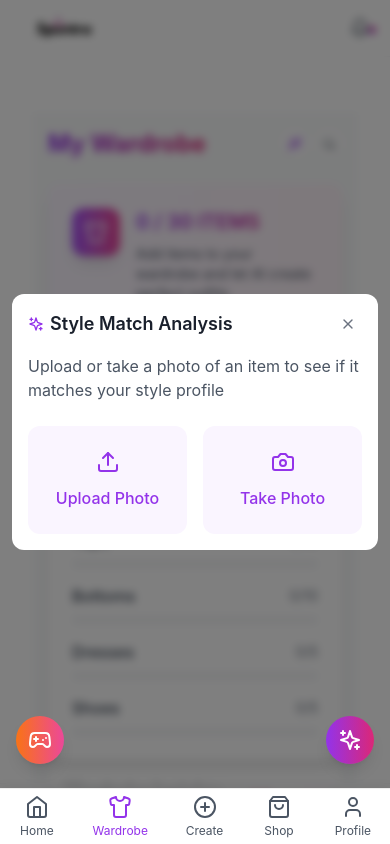
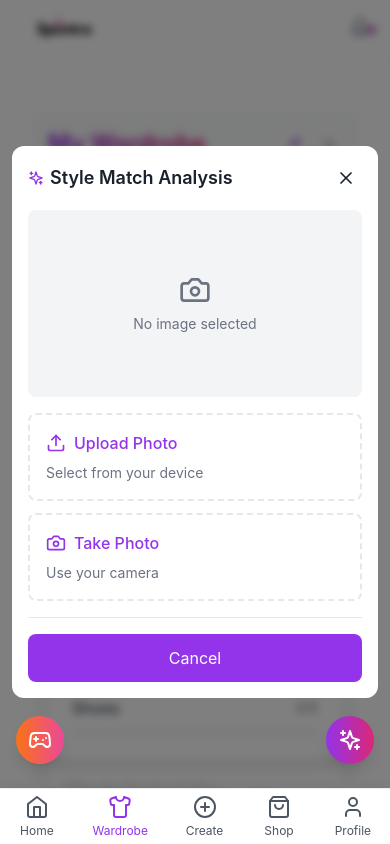
Before and after one commit to dejy100/spuntrademo-v1, a React (Vite) app: page /wardrobe in a window 390 px wide. Both pictures are taken after a click on the button 295 px from the left and 144 px from the top of the page. Built offline with nearby package versions, Linux system fonts and the light colour scheme.

Commit message:
fix(wardrobe): optimize add item button for mobile

```diff
--- a/src/components/wardrobe/CategorySection.tsx
+++ b/src/components/wardrobe/CategorySection.tsx
@@ -48,17 +48,21 @@ export default function CategorySection({ title, categories }: CategorySectionPr
         </div>
       </div>
 
-      <div className="grid grid-cols-2 sm:grid-cols-3 lg:grid-cols-4 xl:grid-cols-5 gap-4 md:gap-6 mt-4 md:mt-6">
+      <div className="grid grid-cols-2 sm:grid-cols-3 lg:grid-cols-4 xl:grid-cols-5 gap-3 md:gap-6 mt-4 md:mt-6">
         <motion.button
           whileHover={{ scale: 1.02 }}
           whileTap={{ scale: 0.98 }}
           onClick={() => navigate('/add-item')}
-          className="aspect-square bg-gradient-to-r from-purple-50 to-pink-50 rounded-lg md:rounded-xl flex flex-col items-center justify-center gap-2 md:gap-3 border-2 border-dashed border-gray-200 hover:border-purple-300 transition-colors group"
+          className="aspect-square bg-gradient-to-br from-purple-50 via-pink-50 to-purple-50 rounded-lg md:rounded-xl p-3 md:p-4 flex flex-col items-center justify-center gap-2 md:gap-3 border-2 border-dashed border-gray-200 hover:border-purple-300 transition-colors group relative overflow-hidden"
         >
-          <div className="w-12 h-12 md:w-14 md:h-14 rounded-full bg-gradient-to-r from-purple-500 to-pink-500 flex items-center justify-center shadow-lg group-hover:shadow-xl transition-shadow">
-            <Plus className="w-6 h-6 md:w-7 md:h-7 text-white" />
+          <div className="absolute inset-0 bg-gradient-to-br from-purple-100 to-pink-100 opacity-0 group-hover:opacity-100 transition-opacity" />
+          <div className="relative">
+            <div className="w-10 h-10 md:w-12 md:h-12 rounded-full bg-gradient-to-r from-purple-500 to-pink-500 flex items-center justify-center shadow-lg group-hover:shadow-xl transition-all group-hover:scale-110 duration-200">
+              <Plus className="w-5 h-5 md:w-6 md:h-6 text-white" />
+            </div>
+            <p className="mt-2 text-xs md:text-sm font-medium text-gray-700 text-center">Add New Item</p>
           </div>
-          <span className="text-xs md:text-sm font-medium text-gray-600">Add New Item</span>
+          <div className="absolute bottom-2 left-2 right-2 h-1 bg-gradient-to-r from-purple-500 to-pink-500 rounded-full transform scale-x-0 group-hover:scale-x-100 transition-transform origin-left" />
         </motion.button>
 
         {[1, 2, 3, 4].map((item) => (
--- a/src/components/wardrobe/analysis/StyleMatchModal.tsx
+++ b/src/components/wardrobe/analysis/StyleMatchModal.tsx
@@ -37,7 +37,7 @@ export default function StyleMatchModal({ onClose }: StyleMatchModalProps) {
         initial={{ scale: 0.9 }}
         animate={{ scale: 1 }}
         exit={{ scale: 0.9 }}
-        className="bg-white rounded-xl md:rounded-2xl p-4 md:p-6 max-w-lg w-full mx-3 md:mx-4"
+        className="bg-white rounded-xl md:rounded-2xl p-4 md:p-6 max-w-lg w-full mx-3 md:mx-4 max-h-[80vh] overflow-y-auto [&::-webkit-scrollbar]:hidden [-ms-overflow-style:none] [scrollbar-width:none] flex flex-col"
         onClick={e => e.stopPropagation()}
       >
         <div className="flex items-center justify-between mb-4 md:mb-6">
@@ -49,63 +49,65 @@ export default function StyleMatchModal({ onClose }: StyleMatchModalProps) {
             onClick={onClose}
             className="p-1.5 md:p-2 hover:bg-gray-100 rounded-full transition-colors"
           >
-            <X className="w-4 h-4 md:w-5 md:h-5 text-gray-500" />
+            <X className="w-5 h-5 md:w-6 md:h-6" />
           </button>
         </div>
 
-        {!selectedImage ? (
-          <div className="space-y-6">
-            <p className="text-gray-600">
-              Upload or take a photo of an item to see if it matches your style profile
-            </p>
+        {showAnalysis ? (
+          <MatchAnalysis image={selectedImage!} />
+        ) : (
+          <div className="space-y-4 md:space-y-6 flex-1 overflow-y-auto [&::-webkit-scrollbar]:hidden [-ms-overflow-style:none] [scrollbar-width:none]">
+            <div className="aspect-video bg-gray-100 rounded-lg md:rounded-xl overflow-hidden">
+              {selectedImage ? (
+                <img
+                  src={selectedImage}
+                  alt="Selected outfit"
+                  className="w-full h-full object-cover"
+                />
+              ) : (
+                <div className="w-full h-full flex flex-col items-center justify-center text-gray-500">
+                  <Camera className="w-8 h-8 md:w-10 md:h-10 mb-2" />
+                  <p className="text-sm md:text-base">No image selected</p>
+                </div>
+              )}
+            </div>
 
-            <div className="grid grid-cols-2 gap-4">
-              <label className="cursor-pointer">
+            <div className="grid grid-cols-1 sm:grid-cols-2 gap-3 md:gap-4">
+              <label className="flex flex-col gap-2 p-4 border-2 border-dashed border-gray-200 rounded-lg hover:border-purple-200 transition-colors cursor-pointer">
                 <input
                   type="file"
                   accept="image/*"
                   onChange={handleImageUpload}
                   className="hidden"
                 />
-                <motion.div
-                  whileHover={{ scale: 1.02 }}
-                  className="p-6 bg-purple-50 rounded-xl flex flex-col items-center gap-3 hover:bg-purple-100 transition-colors"
-                >
-                  <Upload className="w-6 h-6 text-purple-600" />
-                  <span className="font-medium text-purple-600">Upload Photo</span>
-                </motion.div>
+                <div className="flex items-center gap-2 text-purple-600">
+                  <Upload className="w-5 h-5" />
+                  <span className="font-medium">Upload Photo</span>
+                </div>
+                <p className="text-sm text-gray-500">Select from your device</p>
               </label>
 
-              <label className="cursor-pointer">
-                <input
-                  type="file"
-                  accept="image/*"
-                  capture="environment"
-                  onChange={handleImageUpload}
-                  className="hidden"
-                />
-                <motion.div
-                  whileHover={{ scale: 1.02 }}
-                  className="p-6 bg-purple-50 rounded-xl flex flex-col items-center gap-3 hover:bg-purple-100 transition-colors"
-                >
-                  <Camera className="w-6 h-6 text-purple-600" />
-                  <span className="font-medium text-purple-600">Take Photo</span>
-                </motion.div>
-              </label>
+              <button
+                onClick={() => navigate('/camera')}
+                className="flex flex-col gap-2 p-4 border-2 border-dashed border-gray-200 rounded-lg hover:border-purple-200 transition-colors"
+              >
+                <div className="flex items-center gap-2 text-purple-600">
+                  <Camera className="w-5 h-5" />
+                  <span className="font-medium">Take Photo</span>
+                </div>
+                <p className="text-sm text-gray-500">Use your camera</p>
+              </button>
+            </div>
+
+            <div className="mt-auto pt-4 sticky bottom-0 bg-white border-t">
+              <button
+                onClick={onClose}
+                className="w-full py-3 px-6 bg-purple-600 text-white rounded-lg flex items-center justify-center gap-2"
+              >
+                Cancel
+              </button>
             </div>
           </div>
-        ) : (
-          <MatchAnalysis
-            imageUrl={selectedImage}
-            onCreateOutfit={() => {
-              navigate('/create');
-              onClose();
-            }}
-            onAddToWardrobe={() => {
-              navigate('/add-item');
-              onClose();
-            }}
-          />
         )}
       </motion.div>
     </motion.div>
```
Also changed, not shown: src/components/wardrobe/calendar/WeatherDetailModal.tsx (+61 -46 lines).
